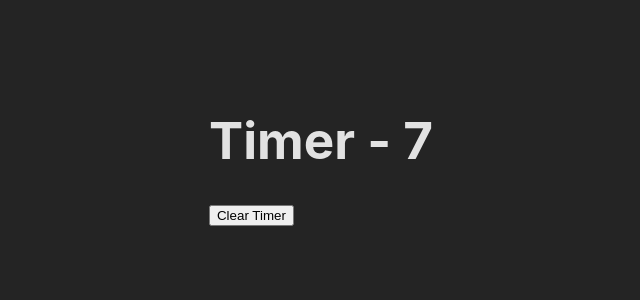
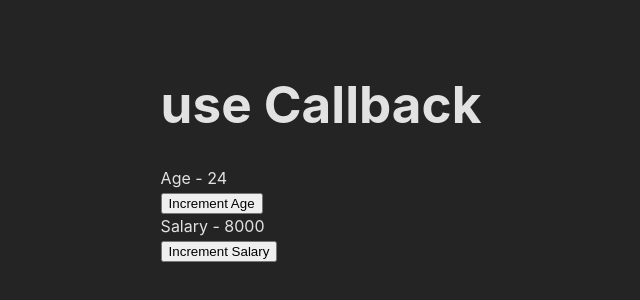
Before and after one commit to Kareem2002Shimes/ReactJS_Course, a React (Vite) app: page / in a window 1280 px wide. Shown: the part 248-548 px from the top of the page, without its empty margins (319-959 px from the left). Built offline with nearby package versions, Linux system fonts and the light colour scheme.

Commit message:
useCallback

```diff
--- a/src/App.jsx
+++ b/src/App.jsx
@@ -1,22 +1,27 @@
-import { useState, useEffect, useRef } from "react";
+import { useCallback, useState } from "react";
+import Title from "./components/Title";
+import Count from "./components/Count";
+import Button from "./components/Button";
 
 function App() {
-  const [timer, setTimer] = useState(0);
-  const timerRef = useRef();
-  useEffect(() => {
-    timerRef.current = setInterval(() => {
-      setTimer((prev) => prev + 1);
-    }, 1000);
-    return () => {
-      clearInterval(timerRef.current);
-    };
-  }, []);
+  const [age, setAge] = useState(24);
+  const [salary, setSalary] = useState(8000);
+
+  const incrementAge = useCallback(() => {
+    setAge(age + 1);
+  }, [age]);
+
+  const incrementSalary = useCallback(() => {
+    setSalary(salary + 1);
+  }, [salary]);
+
   return (
     <div>
-      <h1>Timer - {timer}</h1>
-      <button onClick={() => clearInterval(timerRef.current)}>
-        Clear Timer
-      </button>
+      <Title />
+      <Count text="Age" count={age} />
+      <Button handleClick={incrementAge}>Increment Age</Button>
+      <Count text="Salary" count={salary} />
+      <Button handleClick={incrementSalary}>Increment Salary</Button>
     </div>
   );
 }
--- /dev/null
+++ b/src/components/Button.jsx
@@ -0,0 +1,8 @@
+import React from "react";
+
+function Button({ handleClick, children }) {
+  console.log("Rendering - ", children);
+  return <button onClick={handleClick}>{children}</button>;
+}
+
+export default React.memo(Button);
--- /dev/null
+++ b/src/components/Count.jsx
@@ -0,0 +1,12 @@
+import React from "react";
+
+function Count({ text, count }) {
+  console.log("Rendering", text);
+  return (
+    <div>
+      {text} - {count}
+    </div>
+  );
+}
+
+export default React.memo(Count);
--- /dev/null
+++ b/src/components/Title.jsx
@@ -0,0 +1,11 @@
+import React from "react";
+function Title() {
+  console.log("Rendering Title");
+  return (
+    <div>
+      <h1>use Callback</h1>
+    </div>
+  );
+}
+
+export default React.memo(Title);
```
